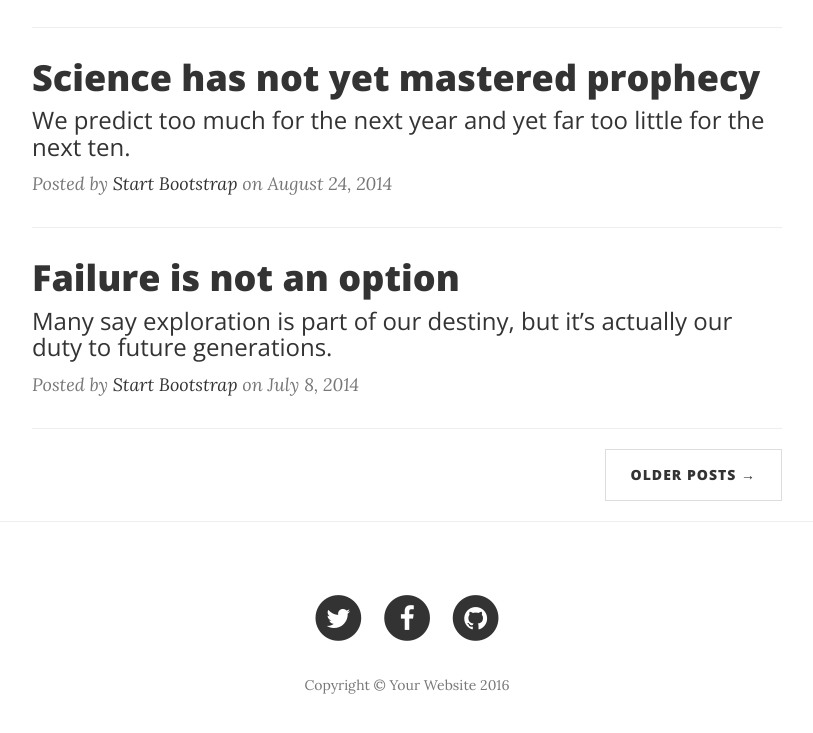
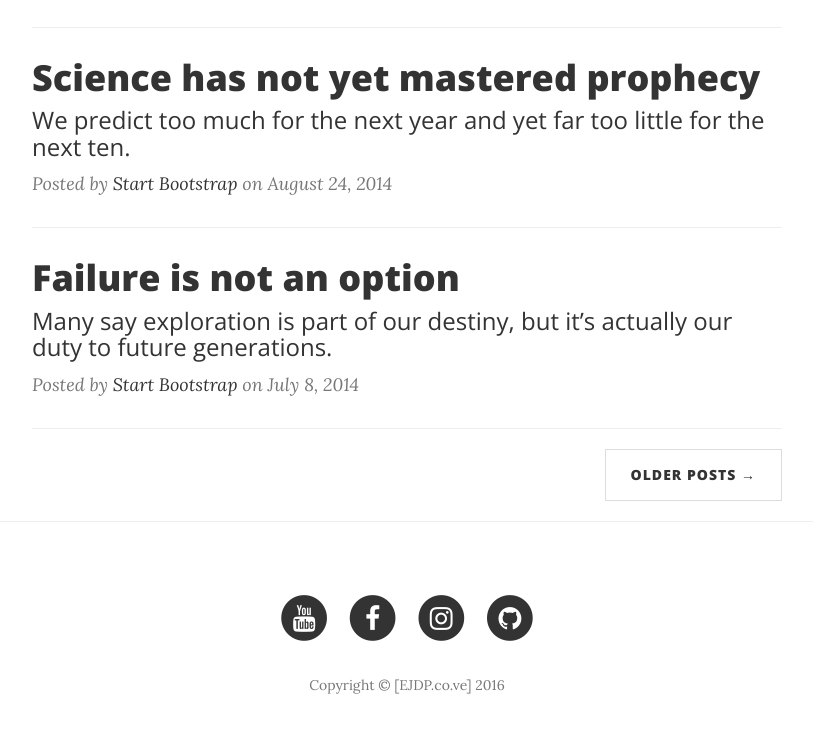
Before and after one commit to ventasjt92/Perfil, a website: page index.html in a window 1280 px wide. Shown: the part 901-1634 px from the top of the page, without its empty margins (233-1046 px from the left). Drawn offline with nearby package versions, Linux system fonts and the light colour scheme.

```diff
--- a/index.html
+++ b/index.html
@@ -42,7 +42,7 @@
                     <span class="sr-only">Toggle navigation</span>
                     Menu <i class="fa fa-bars"></i>
                 </button>
-                <a class="navbar-brand" href="index.html">[EJDP.com]</a>
+                <a class="navbar-brand" href="index.html">[EJDP.co.ve]</a>
             </div>
 
             <!-- Collect the nav links, forms, and other content for toggling -->
@@ -154,7 +154,7 @@
                             <a href="#">
                                 <span class="fa-stack fa-lg">
                                     <i class="fa fa-circle fa-stack-2x"></i>
-                                    <i class="fa fa-twitter fa-stack-1x fa-inverse"></i>
+                                    <i class="fa fa-youtube fa-stack-1x fa-inverse"></i>
                                 </span>
                             </a>
                         </li>
@@ -163,6 +163,14 @@
                                 <span class="fa-stack fa-lg">
                                     <i class="fa fa-circle fa-stack-2x"></i>
                                     <i class="fa fa-facebook fa-stack-1x fa-inverse"></i>
+                                </span>
+                            </a>
+                        </li>
+						<li>
+                            <a href="#">
+                                <span class="fa-stack fa-lg">
+                                    <i class="fa fa-circle fa-stack-2x"></i>
+                                    <i class="fa fa-instagram fa-stack-1x fa-inverse"></i>
                                 </span>
                             </a>
                         </li>
@@ -175,7 +183,7 @@
                             </a>
                         </li>
                     </ul>
-                    <p class="copyright text-muted">Copyright &copy; Your Website 2016</p>
+                    <p class="copyright text-muted">Copyright &copy; [EJDP.co.ve] 2016</p>
                 </div>
             </div>
         </div>
```
Also changed, not shown: README.md (deleted), 1 other file.
